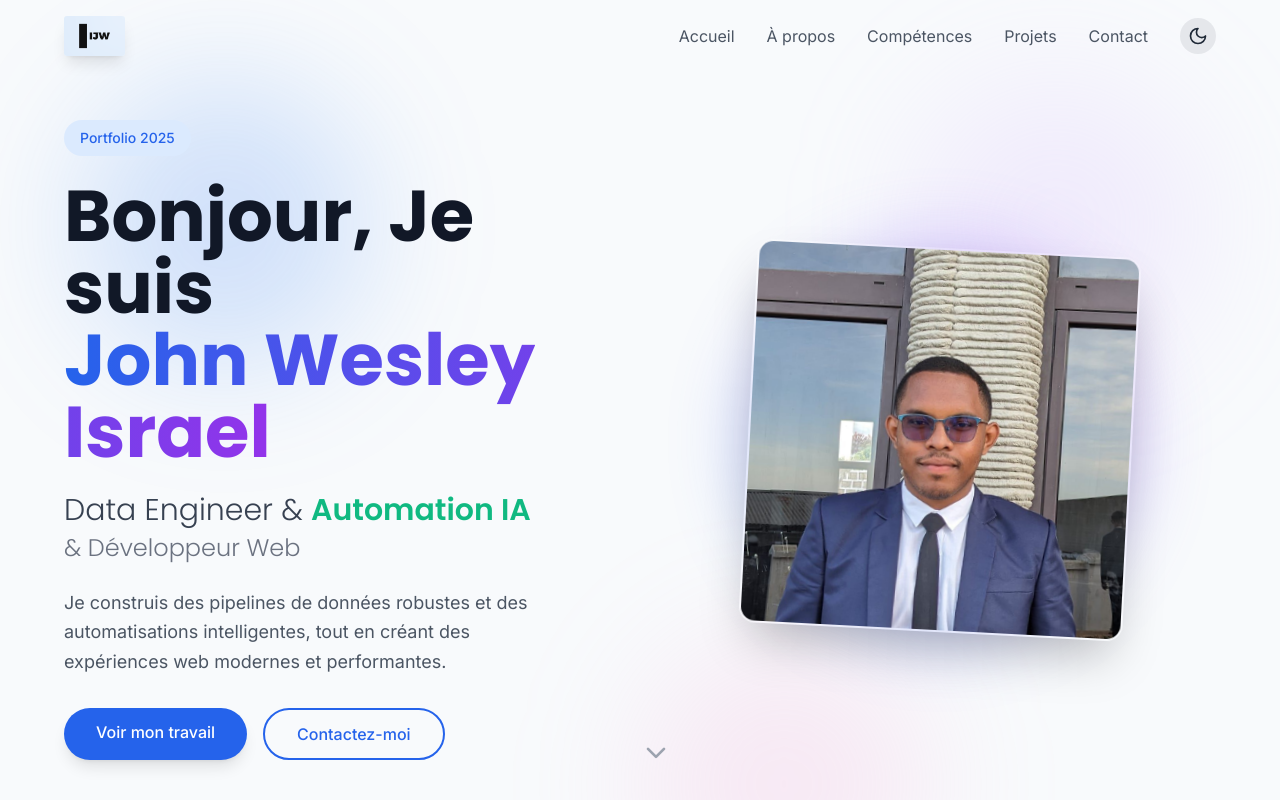
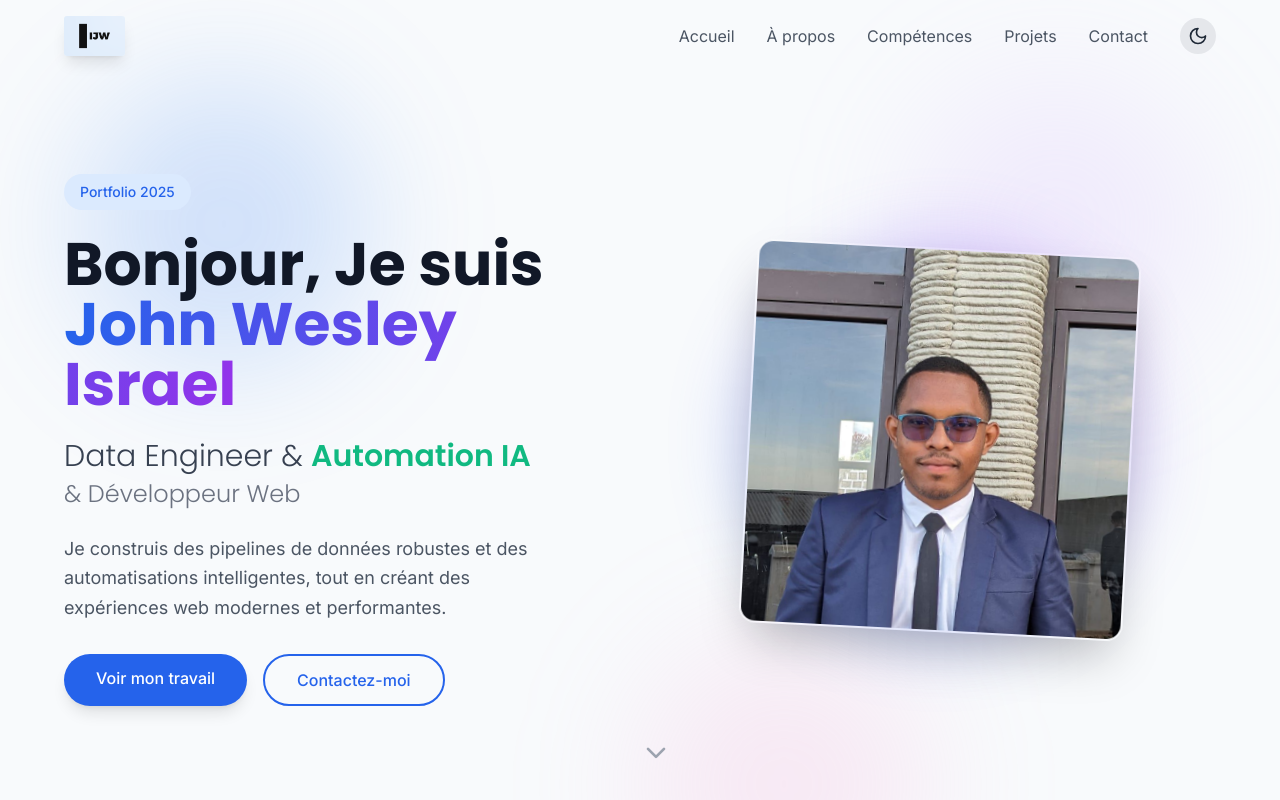
Before and after one commit to IJwesley601/israeljohnwesley, a React (Vite) app: page / in a window 1280 px wide. Shown: the top 800 px of the page. Built offline with nearby package versions, Linux system fonts and the light colour scheme.

Commit message:
modification port

```diff
--- a/src/components/Hero.tsx
+++ b/src/components/Hero.tsx
@@ -23,7 +23,7 @@ const Hero: React.FC = () => {
             <div className="inline-block px-4 py-2 mb-6 rounded-full bg-blue-100 dark:bg-blue-900/30 text-blue-600 dark:text-blue-400 font-medium text-sm">
               Portfolio 2025
             </div>
-            <h1 className="text-4xl md:text-6xl lg:text-7xl font-bold mb-6 leading-tight text-gray-900 dark:text-white">
+            <h1 className="text-3xl md:text-5xl lg:text-6xl font-bold mb-6 leading-tight text-gray-900 dark:text-white">
               Bonjour, Je suis <br />
               <span className="bg-clip-text text-transparent bg-gradient-to-r from-blue-600 to-purple-600">John Wesley Israel</span>
             </h1>
--- a/src/components/Navbar.tsx
+++ b/src/components/Navbar.tsx
@@ -1,5 +1,5 @@
 import React, { useState } from 'react';
-import { Menu, X, Moon, Sun, Download } from 'lucide-react';
+import { Menu, X, Moon, Sun } from 'lucide-react';
 import { motion } from 'framer-motion';
 import { useTheme } from '../context/ThemeContext';
 import logo from '../img/logo.png';
```
Also changed, not shown: build.txt (added).
